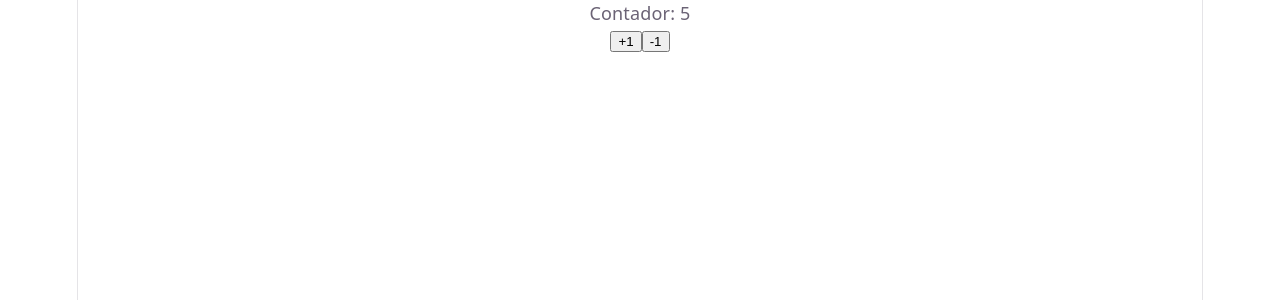
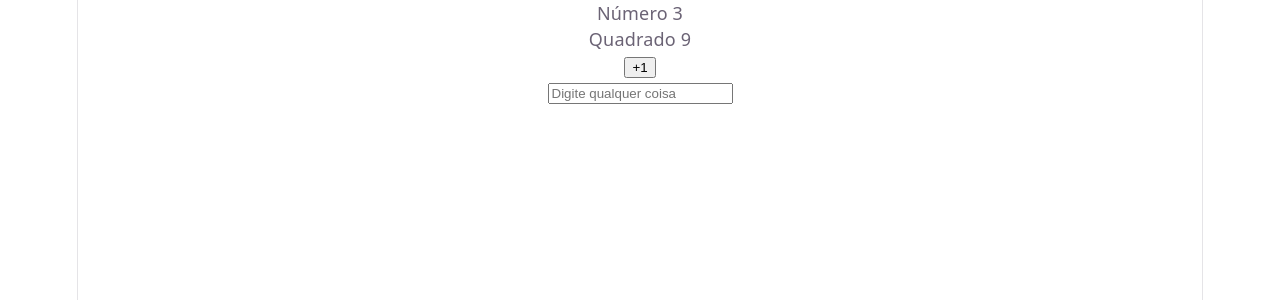
Before and after one commit to giovannacostaxavier/react-labs, a React (Vite) app: page / in a window 1280 px wide. Shown: the top 300 px of the page. Built offline with nearby package versions, Linux system fonts and the light colour scheme.

Commit message:
feat: novo exercicio de UseMemo

```diff
--- a/src/App.jsx
+++ b/src/App.jsx
@@ -1,8 +1,8 @@
-import ContadorDuploLimite from "./exercicios/ContadorDuploLimite-UseReducer/ContadorDuploLimite"
+import ExemploSimples from "./exercicios/Primeiro-exemplo-useMemo/ExemploSimples"
 const App =()=>{
 
   return(
-    <ContadorDuploLimite/>
+    <ExemploSimples/>
   )
 }
 
--- /dev/null
+++ b/src/exercicios/Primeiro-exemplo-useMemo/ExemploSimples.jsx
@@ -0,0 +1,28 @@
+import { useState,useMemo } from "react";
+
+const ExemploSimples =()=>{
+ const [numero,setNumero] = useState(3)
+ const [texto,setTexto] = useState("")
+
+ const quadrado = useMemo(()=>{
+    console.log("Calculando o quadrado...");
+    return numero * numero
+ },[numero])
+
+    return(
+        <div>
+            <p>Número {numero}</p>
+            <p>Quadrado {quadrado}</p>
+            <button onClick={()=> setNumero(prev => prev +1)}>+1</button>
+            <br/>
+            <input
+            value={texto}
+            onChange={(el)=> setTexto(el.target.value)}
+            placeholder="Digite qualquer coisa"
+            />
+        </div>
+    )
+}
+
+
+export default ExemploSimples
```
